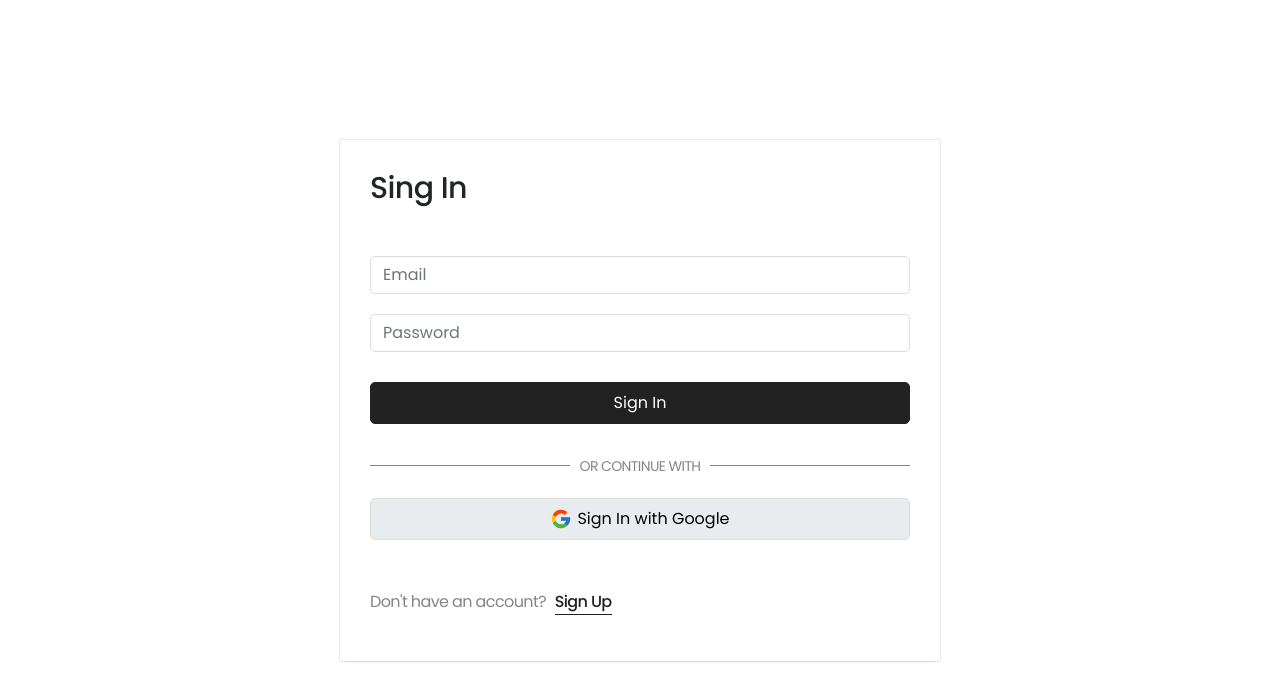
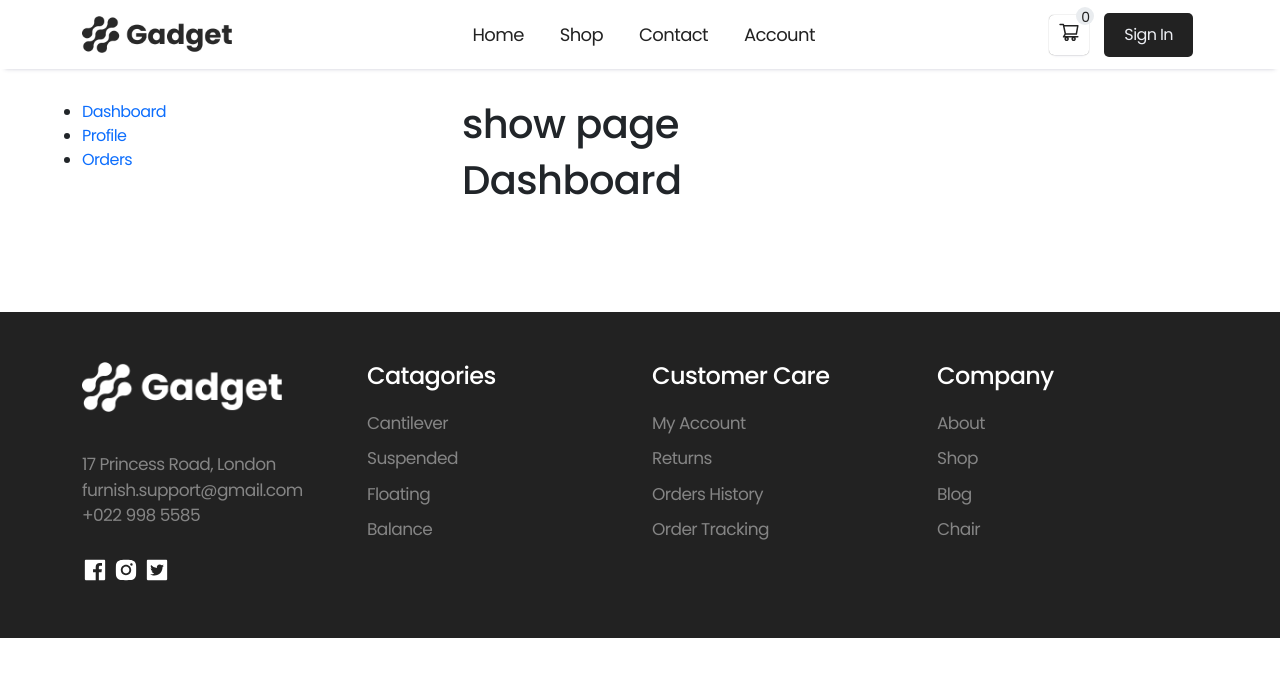
Before and after one commit to rafikadir/Gadget-react-ecommerce-web-application, a React (Vite) app: page /user in a window 1280 px wide. Shown: the top 700 px of the page. Built offline with nearby package versions, Linux system fonts and the light colour scheme.

Commit message:
user page done

```diff
--- a/src/App.jsx
+++ b/src/App.jsx
@@ -40,10 +40,11 @@ function App() {
         <Route path="/cart" element={<Cart />} />
         <Route path="/:id" element={<Product />} />
         <Route path="/contact" element={<Contact />} />
-        <Route path="/*" element={<PrivateOutlet/>}>
+        {/* <Route path="/*" element={<PrivateOutlet/>}> */}
           <Route path="checkout" element={<Checkout />} />
           <Route path="user" element={<User />}/>
-        </Route>
+          <Route path="user/:url" element={<User />}/>
+        {/* </Route> */}
         <Route path="/payment" element={<Payment />} />
         <Route path="/signin" element={<Signin />} />
       </Routes>
--- /dev/null
+++ b/src/components/Order/Order.jsx
@@ -0,0 +1,11 @@
+import './Order.scss';
+
+const Order = () => {
+    return (
+        <div>
+
+        </div>
+    );
+};
+
+export default Order;
--- a/src/pages/User/User.jsx
+++ b/src/pages/User/User.jsx
@@ -1,20 +1,22 @@
-import { Link } from 'react-router-dom';
+import { Link, useParams } from 'react-router-dom';
 import Footer from '../../shared/Footer/Footer';
 import Navbar from '../../shared/Navbar/Navbar';
 import './User.scss';
 import Dashbaord from '../../components/Dashboard/Dashbaord';
 import Profile from '../../components/Profile/Profile';
+import Order from '../../components/Order/Order';
 
 const User = () => {
 
-    const profileElments = [
-        {
-            "item" : <Dashbaord/>
-        },
-        {
-            "item" : <Profile/>
-        }
+    const {url} = useParams();
+    const sidebarNav = [
+        { "name" : "Dashboard", "link" : "dashboard", "section": <Dashbaord/>},
+        { "name" : "Profile", "link" : "profile", "section": <Profile/>},
+        { "name" : "Orders", "link" : "order", "section": <Order/>}
     ];
+
+    const selectedElem = sidebarNav.find(nav => nav.link === url);
+
 
     return (
         <>
@@ -25,18 +27,21 @@ const User = () => {
                         <div className="col-lg-4">
                             <div className="user-item">
                                 <ul>
-                                    <li><Link to="#dashboard">Dashboard</Link></li>
-                                    <li><Link to="#profile">Personal Info</Link></li>
-                                    <li><Link to="#order">Orders</Link></li>
-                                    <li><Link to="#">Wishlist</Link></li>
-                                    <li><a href="#">Address</a></li>
-                                    <li><a href="#">Logout</a></li>
+                                    {
+                                        sidebarNav.map((singleNav, index) =>
+                                            <li key={index}>
+                                                <Link to={`/user/${singleNav.link}`} url={singleNav.link}>{singleNav.name}</Link>
+                                            </li>
+                                        )
+                                    }
                                 </ul>
                             </div>
                         </div>
                         <div className="col-lg-8">
-                            <Dashbaord/>
-                            <Profile/>
+                            <h1>show page {url}</h1>
+                            {
+                                selectedElem ? selectedElem.section : <Dashbaord/>
+                            }
                         </div>
                     </div>
                 </div>
```
Also changed, not shown: src/components/Order/Order.scss (added).
